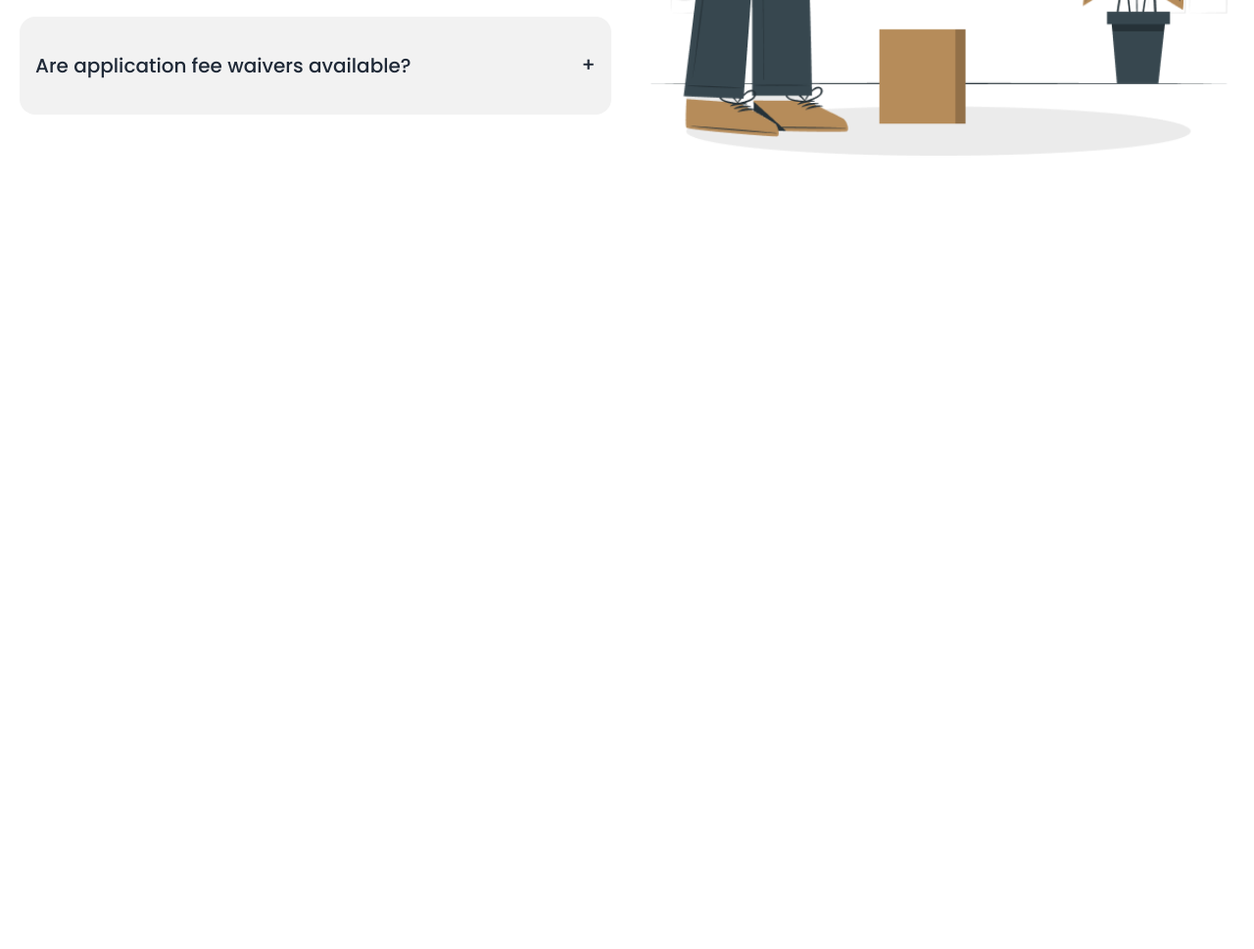
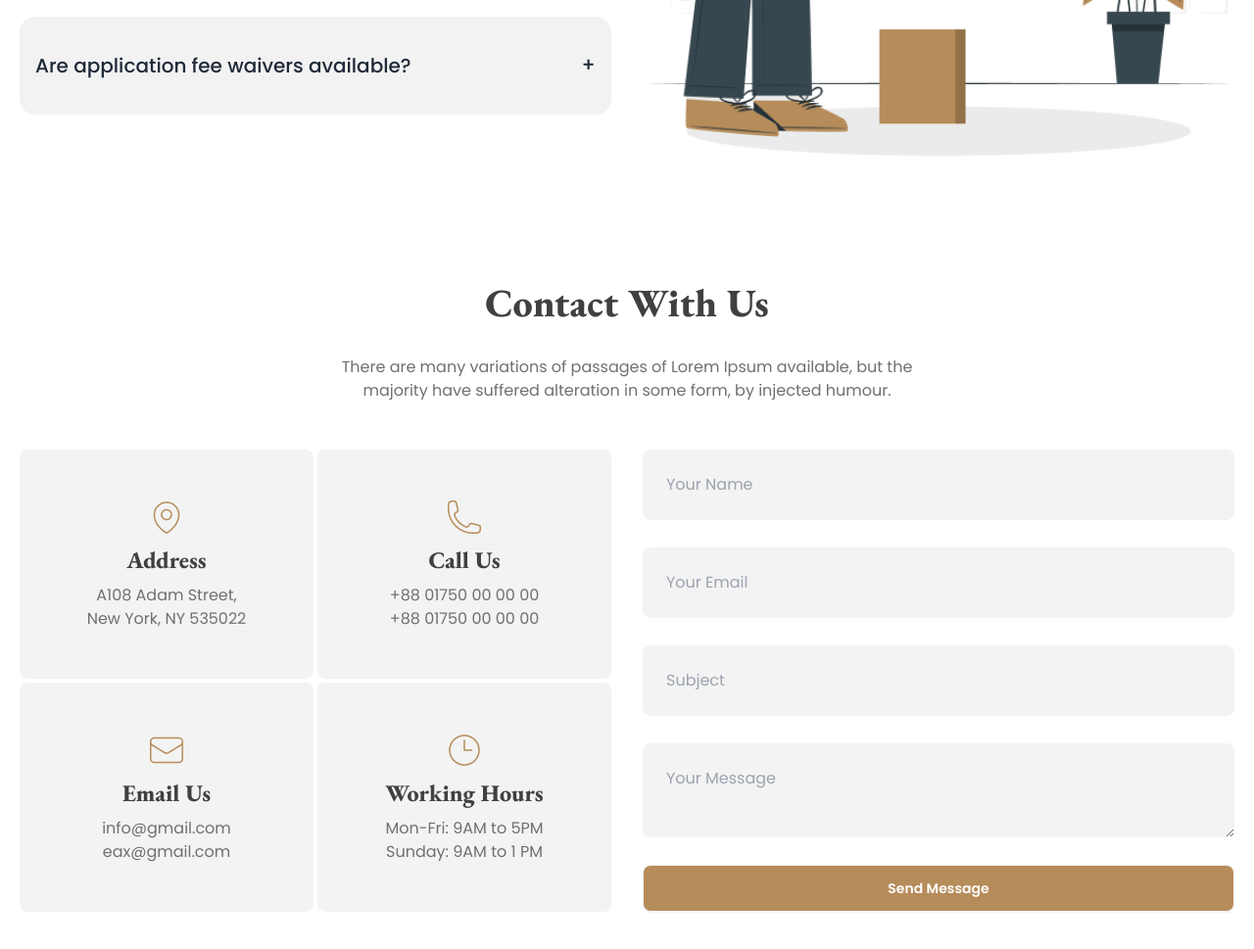
Before and after one commit to borhansiddque/legal-solution, a plain HTML site: page index.html in a window 1280 px wide. Shown: the part 3342-4311 px from the top of the page at 98% size. Before the commit the page ends 3621 px from the top, so only its background shows below. Drawn offline with nearby package versions, Linux system fonts and the light colour scheme.

Commit message:
Module 15 Practice - Legal Solution Website - Contact Section Done

```diff
--- a/index.html
+++ b/index.html
@@ -50,17 +50,17 @@
         }
 
         .slider-one {
-            background: linear-gradient(to top, rgb(17, 17, 17), rgba(17, 17, 17, 0.1)), url(./images/slider-1.jpg);
+            background: linear-gradient(to top, rgb(17, 17, 17), rgba(17, 17, 17, 0.5)), url(./images/slider-1.jpg);
 
         }
 
         .slider-two {
-            background: linear-gradient(to top, rgb(17, 17, 17), rgba(17, 17, 17, 0.1)), url(./images/slider-2.jpg);
+            background: linear-gradient(to top, rgb(17, 17, 17), rgba(17, 17, 17, 0.5)), url(./images/slider-2.jpg);
 
         }
 
         .slider-three {
-            background: linear-gradient(to top, rgb(17, 17, 17), rgba(17, 17, 17, 0.1)), url(./images/slider-3.jpg);
+            background: linear-gradient(to top, rgb(17, 17, 17), rgba(17, 17, 17, 0.5)), url(./images/slider-3.jpg);
 
         }
 
@@ -340,28 +340,32 @@
                         <input type="radio" name="my-accordion-3" checked="checked" />
                         <div class="collapse-title text-xl font-medium">Are application fee waivers available?</div>
                         <div class="collapse-content">
-                            <p>There are many variations of passages of Lorem Ipsum available, but the majority have suffered alteration in some form, by injected humour.</p>
+                            <p>There are many variations of passages of Lorem Ipsum available, but the majority have
+                                suffered alteration in some form, by injected humour.</p>
                         </div>
                     </div>
                     <div class="collapse collapse-plus bg-base-200 py-5">
                         <input type="radio" name="my-accordion-3" />
                         <div class="collapse-title text-xl font-medium">Are application fee waivers available?</div>
                         <div class="collapse-content">
-                            <p>There are many variations of passages of Lorem Ipsum available, but the majority have suffered alteration in some form, by injected humour.</p>
+                            <p>There are many variations of passages of Lorem Ipsum available, but the majority have
+                                suffered alteration in some form, by injected humour.</p>
                         </div>
                     </div>
                     <div class="collapse collapse-plus bg-base-200 py-5">
                         <input type="radio" name="my-accordion-3" />
                         <div class="collapse-title text-xl font-medium">Are application fee waivers available?</div>
                         <div class="collapse-content">
-                            <p>There are many variations of passages of Lorem Ipsum available, but the majority have suffered alteration in some form, by injected humour.</p>
+                            <p>There are many variations of passages of Lorem Ipsum available, but the majority have
+                                suffered alteration in some form, by injected humour.</p>
                         </div>
                     </div>
                     <div class="collapse collapse-plus bg-base-200 py-5">
                         <input type="radio" name="my-accordion-3" />
                         <div class="collapse-title text-xl font-medium">Are application fee waivers available?</div>
                         <div class="collapse-content">
-                            <p>There are many variations of passages of Lorem Ipsum available, but the majority have suffered alteration in some form, by injected humour.</p>
+                            <p>There are many variations of passages of Lorem Ipsum available, but the majority have
+                                suffered alteration in some form, by injected humour.</p>
                         </div>
                     </div>
                 </div>
@@ -370,6 +374,53 @@
                 </div>
             </div>
         </section>
+        <!-- Contact Section -->
+        <section class="my-20 md:my-[120px] px-2 lg:px-5">
+            <div class="text-center space-y-4 sm:space-y-6 w-full sm:w-3/4 lg:w-1/2 mx-auto">
+                <h2 class="text-[40px] font-extrabold color-primary">Contact With Us</h2>
+                <p class="color-secondary">There are many variations of passages of Lorem Ipsum available, but the
+                    majority have suffered alteration in some form, by injected humour.</p>
+            </div>
+            <div class="mt-12 flex flex-col lg:flex-row gap-8">
+                <div class="flex-1 grid sm:grid-cols-2 gap-2 sm:gap-1">
+                    <div class="bg-[#F3F3F3] rounded-lg flex flex-col items-center justify-center p-5">
+                        <div class="text-center">
+                            <img src="./images/location.png" alt="" class="inline-block">
+                            <h3 class="color-primary text-2xl font-extrabold my-2">Address</h3>
+                            <p class="color-secondary">A108 Adam Street, <br> New York, NY 535022</p>
+                        </div>
+                    </div>
+                    <div class="bg-[#F3F3F3] rounded-lg flex flex-col items-center justify-center p-5">
+                        <div class="text-center">
+                            <img src="./images/call.png" alt="" class="inline-block">
+                            <h3 class="color-primary text-2xl font-extrabold my-2">Call Us</h3>
+                            <p class="color-secondary">+88 01750 00 00 00 <br> +88 01750 00 00 00</p>
+                        </div>
+                    </div>
+                    <div class="bg-[#F3F3F3] rounded-lg flex flex-col items-center justify-center p-5">
+                        <div class="text-center">
+                            <img src="./images/email.png" alt="" class="inline-block">
+                            <h3 class="color-primary text-2xl font-extrabold my-2">Email Us</h3>
+                            <p class="color-secondary">info@gmail.com <br> eax@gmail.com</p>
+                        </div>
+                    </div>
+                    <div class="bg-[#F3F3F3] rounded-lg flex flex-col items-center justify-center p-5">
+                        <div class="text-center">
+                            <img src="./images/time.png" alt="" class="inline-block">
+                            <h3 class="color-primary text-2xl font-extrabold my-2">Working Hours</h3>
+                            <p class="color-secondary">Mon-Fri: 9AM to 5PM <br> Sunday: 9AM to 1 PM</p>
+                        </div>
+                    </div>
+                </div>
+                <form class="flex-1 flex flex-col gap-4 md:gap-7">
+                    <input type="text" name="" id="" placeholder="Your Name" class="bg-[#F3F3F3] p-6 rounded-lg">
+                    <input type="email" name="" id="" placeholder="Your Email" class="bg-[#F3F3F3] p-6 rounded-lg">
+                    <input type="text" name="" id="" placeholder="Subject" class="bg-[#F3F3F3] p-6 rounded-lg">
+                    <textarea name="" id="" placeholder="Your Message" class="bg-[#F3F3F3] p-6 rounded-lg"></textarea>
+                    <button class="btn bg-[#B68C5A] text-white hover:bg-[rgba(182,141,90,0.8)]">Send Message</button>
+                </form>
+            </div>
+        </section>
     </main>
 </body>
 
```
